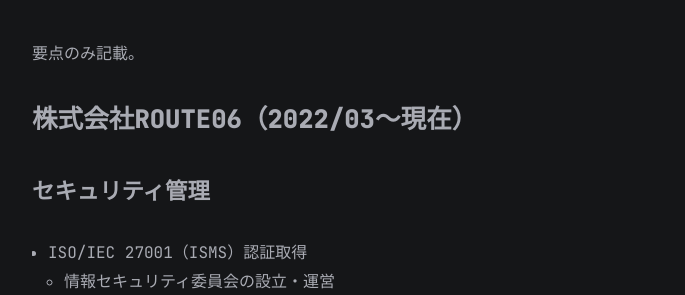
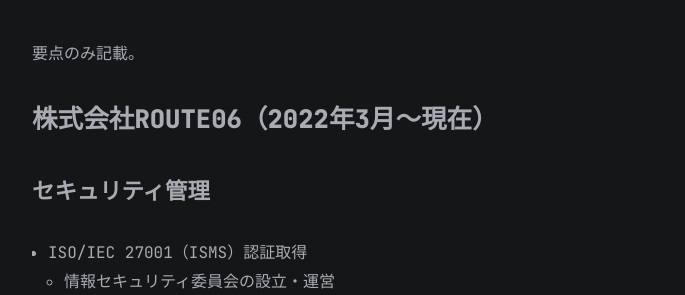
Before and after one commit to kaze3desu/kaze3desu.github.io, a Jekyll site: the page built from all_collections/_posts/2023-04-08-PortFolio.md, in a window 1280 px wide and 1400 px high, scrolled down 1058 px. Shown: the part 158-453 px from the top of the window, without its empty margins (283-968 px from the left). Built offline with Jekyll 4.4.1, drawn with Linux system fonts in a browser that asks for light colours; some of the changed text lies outside the part shown.

Commit message:
Update 2023-04-08-PortFolio.md

```diff
--- a/all_collections/_posts/2023-04-08-PortFolio.md
+++ b/all_collections/_posts/2023-04-08-PortFolio.md
@@ -29,7 +29,7 @@
 
 要点のみ記載。
 
-### 株式会社ROUTE06（2022/03〜現在）
+### 株式会社ROUTE06（2022年3月〜現在）
 
 #### **セキュリティ管理**
 
@@ -68,7 +68,7 @@
 - プロジェクトマネジメント
 - GitHubを活用したタスク管理・チームの生産性評価
 
-### 製造業（2016/04〜2022/03）
+### 製造業（2016年4月〜2022年3月）
 
 - 大学卒業後、新卒で入社
 - 工場で1年間の現場業務を経験後、社内SE（情シス）として5年間勤務
```
